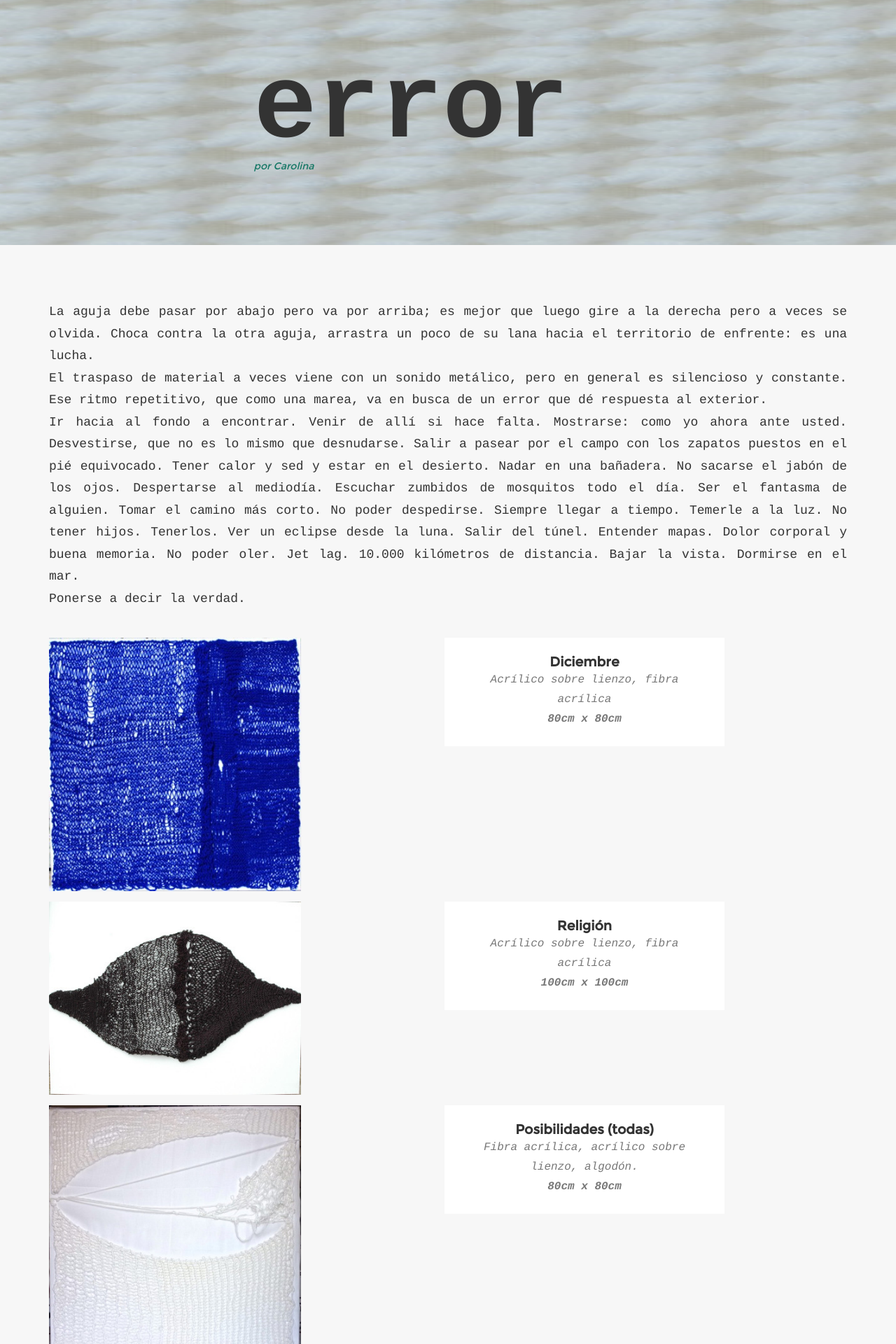
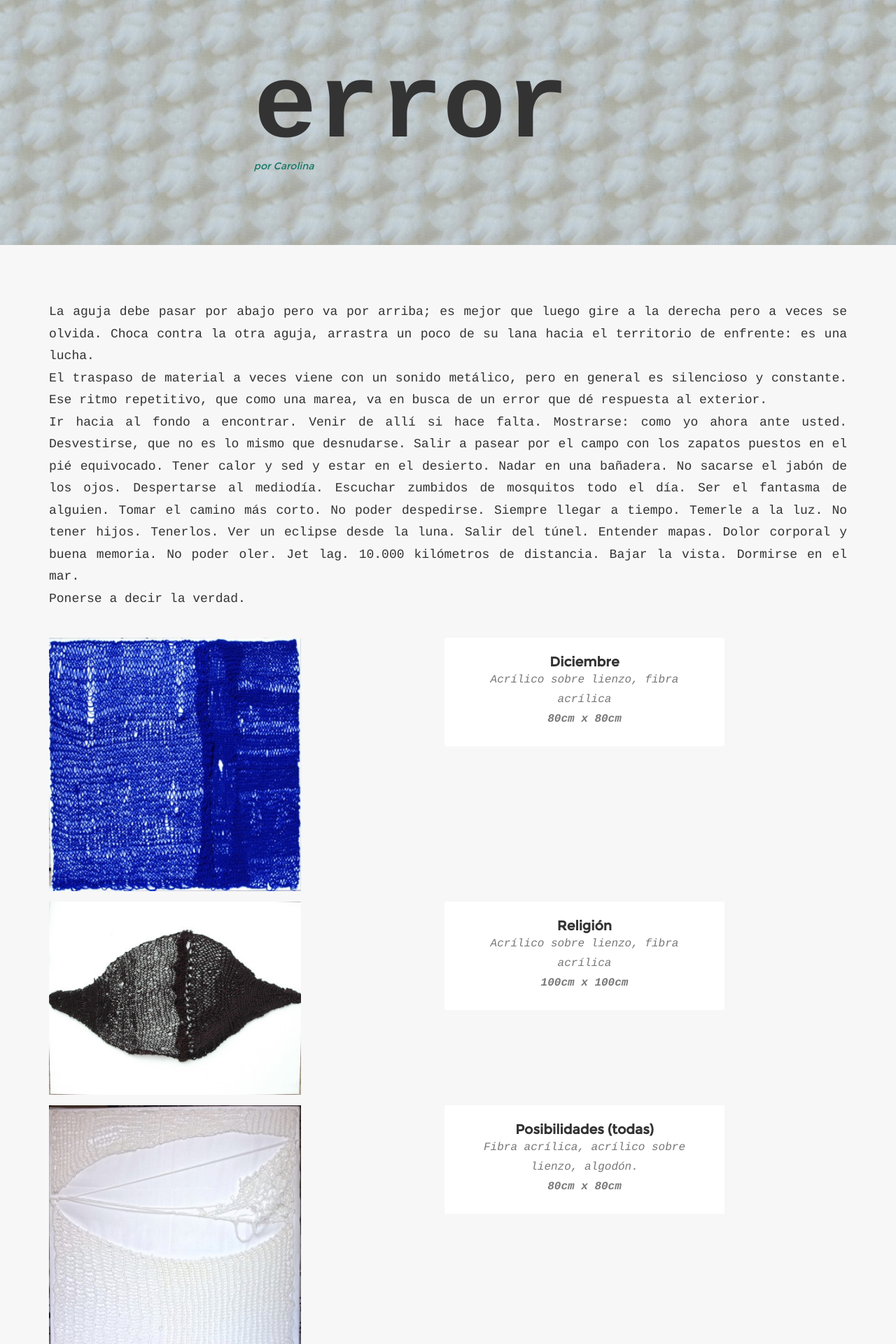
Before and after one commit to oceanomi/error-en, a Jekyll site: the page built from index.html, in a window 1280 px wide. Shown: the top 1920 px of the page at 70% size. Built offline with Jekyll 4.4.1, drawn with Linux system fonts in a browser that asks for light colours.

Commit message:
adjust tiling of header

```diff
--- a/_includes/css/custom.css
+++ b/_includes/css/custom.css
@@ -196,7 +196,7 @@ header {
     /* -moz-background-size: cover; */
     /* background-size: cover; */
     /* background-size: 10% 10%; */
-    background-size: 30% 30%;
+    /* background-size: 30% 30%; */
     /* -o-background-size: cover; */
 }
 
```
